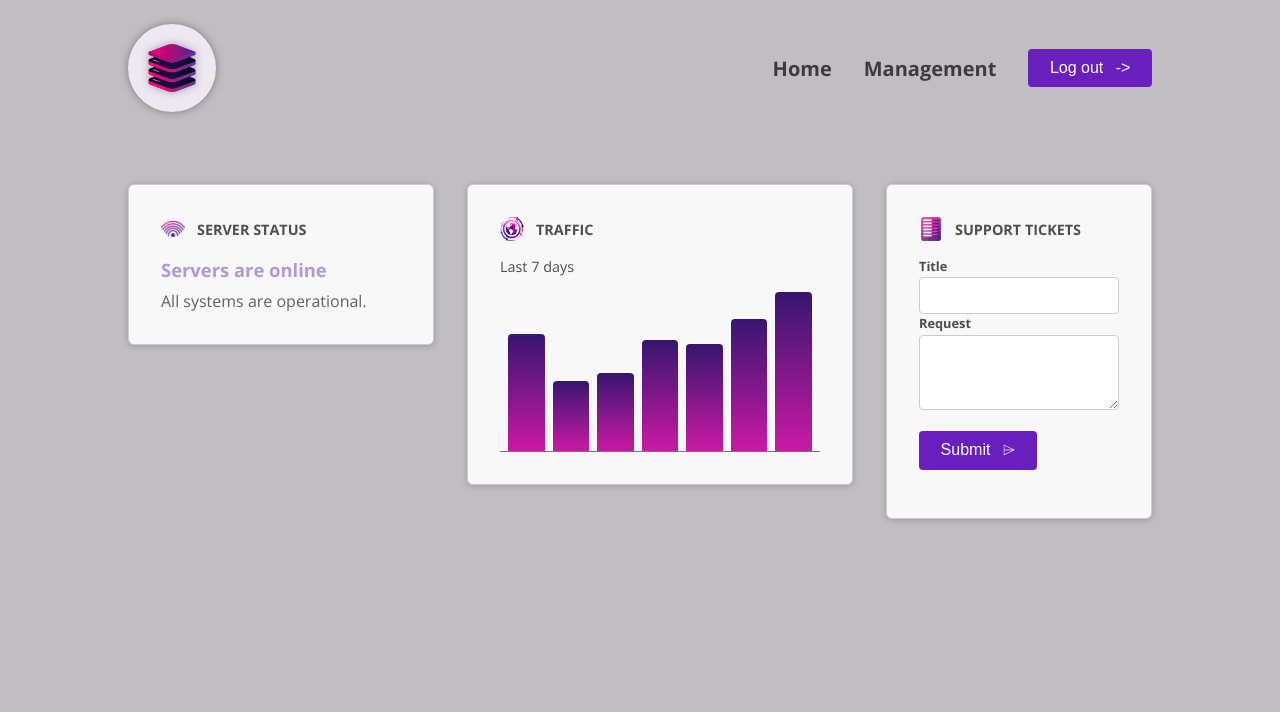
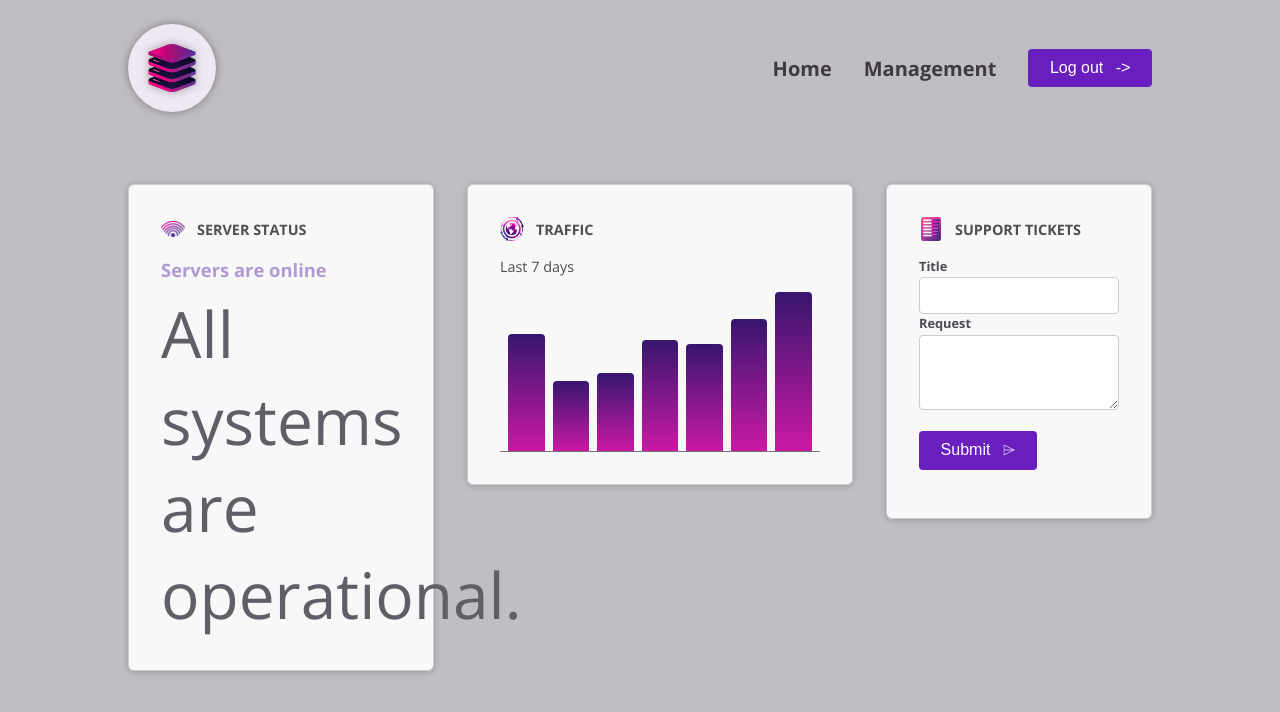
Before and after one commit to vinaybabu3962/Components-Templates, an Angular app: page / in a window 1280 px wide. Shown: the top 712 px of the page. Built offline with nearby package versions, Linux system fonts and the light colour scheme.

Commit message:
[120] Style Binding Dynamically

```diff
--- a/src/app/dashboard/server-status/server-status.component.html
+++ b/src/app/dashboard/server-status/server-status.component.html
@@ -3,7 +3,11 @@
     'status-online': currentStatus === 'online',
     'status-offline': currentStatus === 'offline',
     'status-unknown': currentStatus === 'unknown',
-}">
+}"
+[style]="{
+  'font-size':'64px'
+}"
+>
   @if (currentStatus === 'online') {
     <p>Servers are online</p>
     <p>All systems are operational.</p>
```
